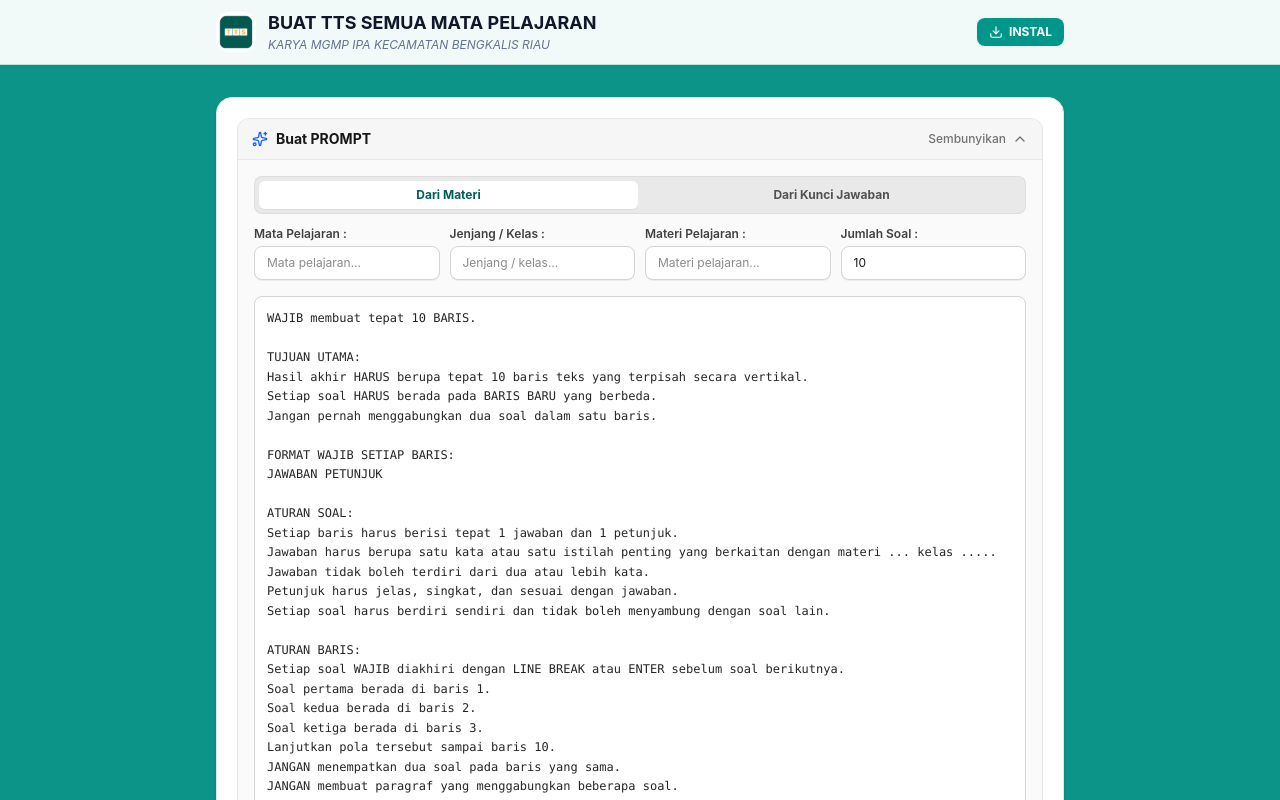
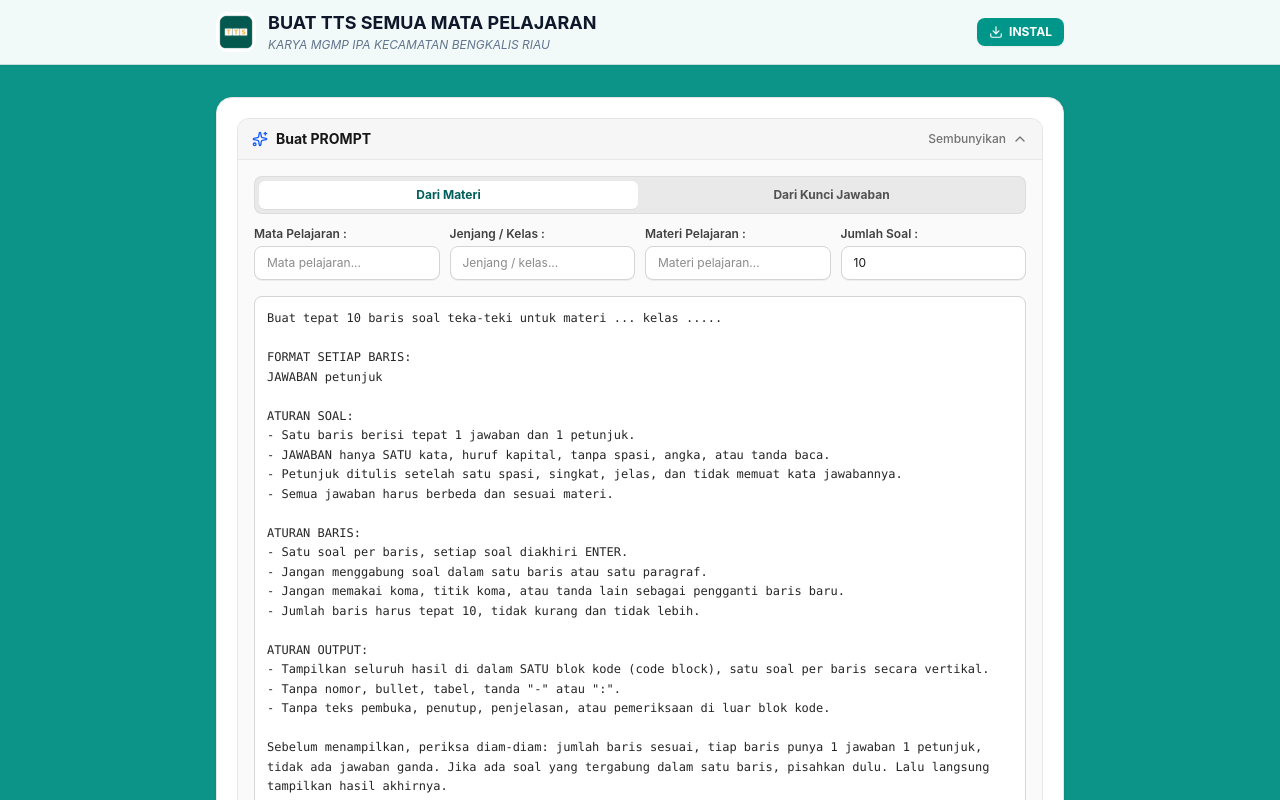
Before and after one commit to hijabgurubertuah/ttsmgmp, a React (Vite) app: page / in a window 1280 px wide. Shown: the top 800 px of the page. Built offline with nearby package versions, Linux system fonts and the light colour scheme; no server answers; the database is empty.

Commit message:
feat: simplify AI prompt for crossword generation
Refine the prompt instructions to enforce strict single-line formatting and single-word answers, improving consistency in the generated crossword puzzles.

```diff
--- a/src/components/WorksheetGenerator.tsx
+++ b/src/components/WorksheetGenerator.tsx
@@ -287,61 +287,29 @@ export const WorksheetGenerator: React.FC = () => {
     const count = promptCount.trim() || '...';
     const subjectPart = subject ? ` mata pelajaran ${subject}` : '';
 
-    return `WAJIB membuat tepat ${count} BARIS.
-
-TUJUAN UTAMA:
-Hasil akhir HARUS berupa tepat ${count} baris teks yang terpisah secara vertikal.
-Setiap soal HARUS berada pada BARIS BARU yang berbeda.
-Jangan pernah menggabungkan dua soal dalam satu baris.
-
-FORMAT WAJIB SETIAP BARIS:
-JAWABAN PETUNJUK
+    return `Buat tepat ${count} baris soal teka-teki untuk materi ${topic}${subjectPart} kelas ${grade}.
+
+FORMAT SETIAP BARIS:
+JAWABAN petunjuk
 
 ATURAN SOAL:
-Setiap baris harus berisi tepat 1 jawaban dan 1 petunjuk.
-Jawaban harus berupa satu kata atau satu istilah penting yang berkaitan dengan materi ${topic}${subjectPart} kelas ${grade}.
-Jawaban tidak boleh terdiri dari dua atau lebih kata.
-Petunjuk harus jelas, singkat, dan sesuai dengan jawaban.
-Setiap soal harus berdiri sendiri dan tidak boleh menyambung dengan soal lain.
+- Satu baris berisi tepat 1 jawaban dan 1 petunjuk.
+- JAWABAN hanya SATU kata, huruf kapital, tanpa spasi, angka, atau tanda baca.
+- Petunjuk ditulis setelah satu spasi, singkat, jelas, dan tidak memuat kata jawabannya.
+- Semua jawaban harus berbeda dan sesuai materi.
 
 ATURAN BARIS:
-Setiap soal WAJIB diakhiri dengan LINE BREAK atau ENTER sebelum soal berikutnya.
-Soal pertama berada di baris 1.
-Soal kedua berada di baris 2.
-Soal ketiga berada di baris 3.
-Lanjutkan pola tersebut sampai baris ${count}.
-JANGAN menempatkan dua soal pada baris yang sama.
-JANGAN membuat paragraf yang menggabungkan beberapa soal.
-JANGAN menggunakan koma, titik koma, atau tanda lain sebagai pengganti baris baru.
+- Satu soal per baris, setiap soal diakhiri ENTER.
+- Jangan menggabung soal dalam satu baris atau satu paragraf.
+- Jangan memakai koma, titik koma, atau tanda lain sebagai pengganti baris baru.
+- Jumlah baris harus tepat ${count}, tidak kurang dan tidak lebih.
 
 ATURAN OUTPUT:
-Tepat ${count} baris, tidak kurang dan tidak lebih.
-Tidak boleh ada teks sebelum baris pertama.
-Tidak boleh ada teks setelah baris terakhir.
-Jangan menggunakan nomor.
-Jangan menggunakan bullet.
-Jangan menggunakan tabel.
-Jangan menggunakan tanda "-".
-Jangan menggunakan tanda ":" antara jawaban dan petunjuk.
-Jangan memberikan penjelasan.
-Jangan memberikan pembuka.
-Jangan memberikan penutup.
-Tampilkan hanya plain text.
-
-PEMERIKSAAN SEBELUM MENJAWAB:
-Pastikan jumlah baris = ${count}.
-Pastikan setiap baris memiliki tepat 1 jawaban dan 1 petunjuk.
-Pastikan setiap jawaban hanya terdiri dari satu kata atau satu istilah.
-Pastikan setiap soal berada pada baris yang berbeda.
-Jika ada soal yang tergabung dalam satu baris, pecah menjadi baris baru sebelum memberikan jawaban.
-
-FORMAT AKHIR WAJIB:
-JAWABAN PETUNJUK
-JAWABAN PETUNJUK
-JAWABAN PETUNJUK
-dan seterusnya sampai tepat ${count} baris.
-
-Sekarang langsung tampilkan hasil akhirnya dan jangan tampilkan pemeriksaan atau penjelasan apa pun.`;
+- Tampilkan seluruh hasil di dalam SATU blok kode (code block), satu soal per baris secara vertikal.
+- Tanpa nomor, bullet, tabel, tanda "-" atau ":".
+- Tanpa teks pembuka, penutup, penjelasan, atau pemeriksaan di luar blok kode.
+
+Sebelum menampilkan, periksa diam-diam: jumlah baris sesuai, tiap baris punya 1 jawaban 1 petunjuk, tidak ada jawaban ganda. Jika ada soal yang tergabung dalam satu baris, pisahkan dulu. Lalu langsung tampilkan hasil akhirnya.`;
   }, [promptSubject, promptGrade, promptTopic, promptCount]);
 
   // Prompt Tab 2: Dari Kunci Jawaban Satu Kata (dipisahkan koma)
@@ -350,61 +318,28 @@ Sekarang langsung tampilkan hasil akhirnya dan jangan tampilkan pemeriksaan atau
     const answers = promptAnswersList.trim() || '.......';
     const subjectPart = subject ? ` mata pelajaran ${subject}` : '';
 
-    return `WAJIB membuat tepat 1 BARIS per kata kunci jawaban.
-
-TUJUAN UTAMA:
-Hasil akhir HARUS berupa tepat satu baris teks yang terpisah secara vertikal untuk setiap kata kunci jawaban berikut: ${answers}${subjectPart}.
-Setiap soal HARUS berada pada BARIS BARU yang berbeda.
-Jangan pernah menggabungkan dua soal dalam satu baris.
-
-FORMAT WAJIB SETIAP BARIS:
-JAWABAN PETUNJUK
+    return `Buat baris soal teka-teki untuk daftar kunci jawaban berikut: ${answers}${subjectPart}.
+
+FORMAT SETIAP BARIS:
+JAWABAN petunjuk
 
 ATURAN SOAL:
-Setiap baris harus berisi tepat 1 jawaban dan 1 petunjuk.
-Jawaban diambil langsung dari daftar kata kunci jawaban di atas.
-Jawaban tidak boleh terdiri dari dua atau lebih kata.
-Petunjuk harus jelas, singkat, dan sesuai dengan jawaban.
-Setiap soal harus berdiri sendiri dan tidak boleh menyambung dengan soal lain.
+- Satu baris berisi tepat 1 jawaban dan 1 petunjuk.
+- JAWABAN diambil dari daftar kunci jawaban di atas, hanya SATU kata, huruf kapital, tanpa spasi, angka, atau tanda baca.
+- Petunjuk ditulis setelah satu spasi, singkat, jelas, dan tidak memuat kata jawabannya.
 
 ATURAN BARIS:
-Setiap soal WAJIB diakhiri dengan LINE BREAK atau ENTER sebelum soal berikutnya.
-Soal pertama berada di baris 1.
-Soal kedua berada di baris 2.
-Soal ketiga berada di baris 3.
-Lanjutkan pola tersebut sampai seluruh kunci jawaban selesai.
-JANGAN menempatkan dua soal pada baris yang sama.
-JANGAN membuat paragraf yang menggabungkan beberapa soal.
-JANGAN menggunakan koma, titik koma, atau tanda lain sebagai pengganti baris baru.
+- Satu soal per baris, setiap soal diakhiri ENTER.
+- Jangan menggabung soal dalam satu baris atau satu paragraf.
+- Jangan memakai koma, titik koma, atau tanda lain sebagai pengganti baris baru.
+- Jumlah baris harus tepat sejumlah kata kunci jawaban, tidak kurang dan tidak lebih.
 
 ATURAN OUTPUT:
-Tepat sejumlah kunci jawaban, tidak kurang dan tidak lebih.
-Tidak boleh ada teks sebelum baris pertama.
-Tidak boleh ada teks setelah baris terakhir.
-Jangan menggunakan nomor.
-Jangan menggunakan bullet.
-Jangan menggunakan tabel.
-Jangan menggunakan tanda "-".
-Jangan menggunakan tanda ":" antara jawaban dan petunjuk.
-Jangan memberikan penjelasan.
-Jangan memberikan pembuka.
-Jangan memberikan penutup.
-Tampilkan hanya plain text.
-
-PEMERIKSAAN SEBELUM MENJAWAB:
-Pastikan jumlah baris sesuai jumlah kata kunci jawaban.
-Pastikan setiap baris memiliki tepat 1 jawaban dan 1 petunjuk.
-Pastikan setiap jawaban hanya terdiri dari satu kata atau satu istilah.
-Pastikan setiap soal berada pada baris yang berbeda.
-Jika ada soal yang tergabung dalam satu baris, pecah menjadi baris baru sebelum memberikan jawaban.
-
-FORMAT AKHIR WAJIB:
-JAWABAN PETUNJUK
-JAWABAN PETUNJUK
-JAWABAN PETUNJUK
-dan seterusnya.
-
-Sekarang langsung tampilkan hasil akhirnya dan jangan tampilkan pemeriksaan atau penjelasan apa pun.`;
+- Tampilkan seluruh hasil di dalam SATU blok kode (code block), satu soal per baris secara vertikal.
+- Tanpa nomor, bullet, tabel, tanda "-" atau ":".
+- Tanpa teks pembuka, penutup, penjelasan, atau pemeriksaan di luar blok kode.
+
+Sebelum menampilkan, periksa diam-diam: jumlah baris sesuai, tiap baris punya 1 jawaban 1 petunjuk, tidak ada jawaban ganda. Jika ada soal yang tergabung dalam satu baris, pisahkan dulu. Lalu langsung tampilkan hasil akhirnya.`;
   }, [promptAnswersSubject, promptSubject, promptAnswersList]);
 
   const currentActivePrompt = promptActiveTab === 'topic' ? generatedPromptTab1 : generatedPromptTab2;
```
